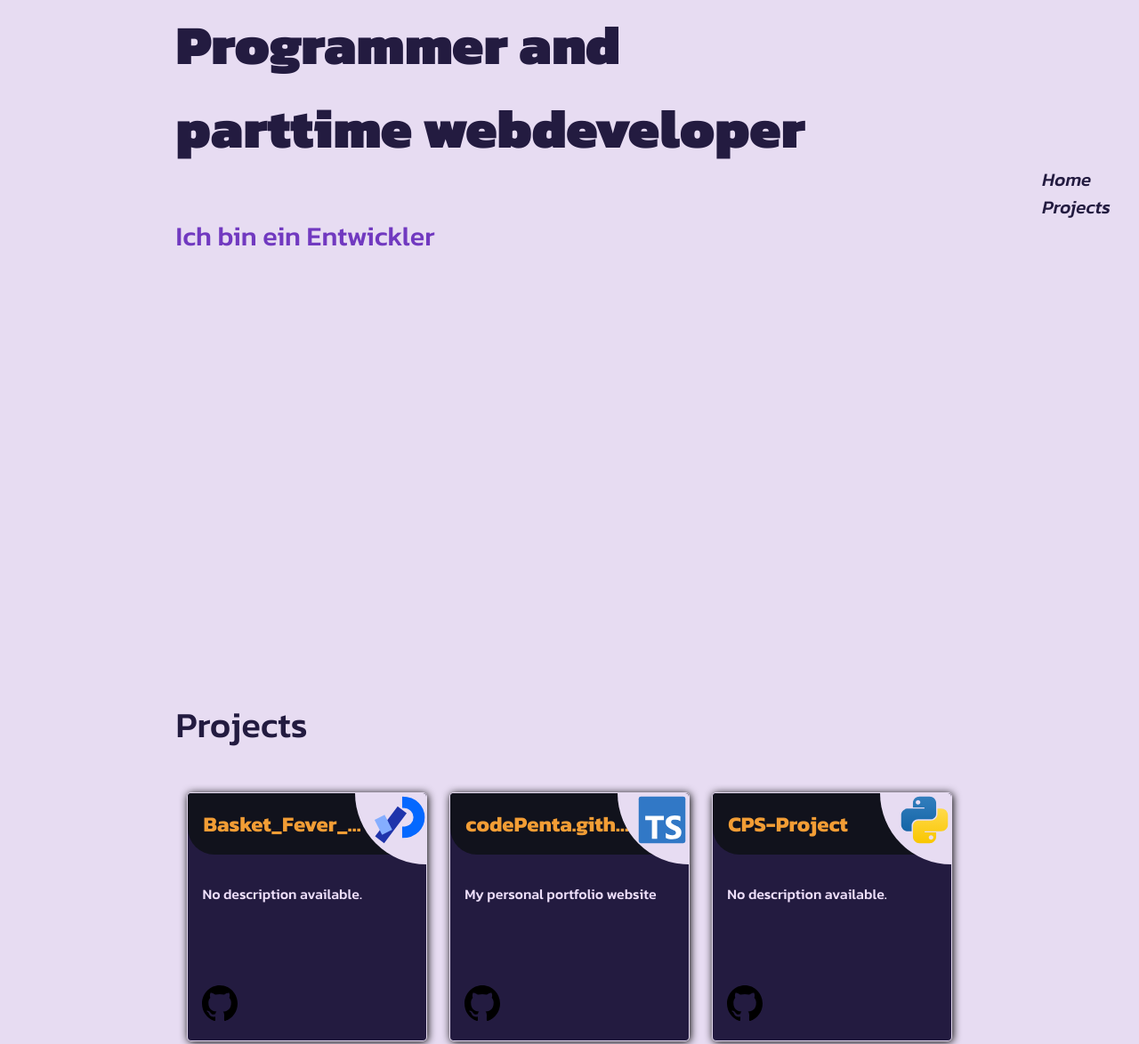
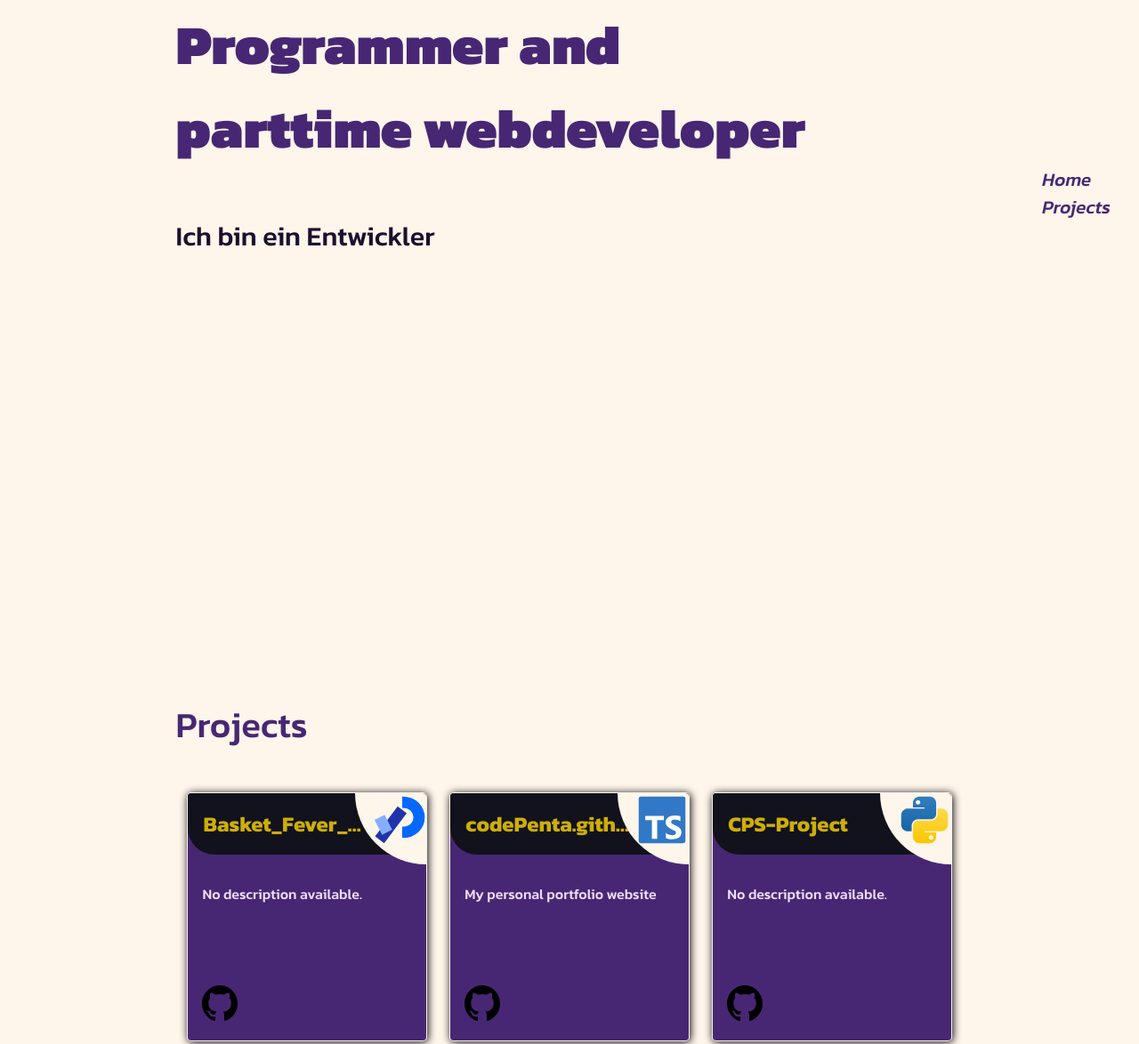
Before and after one commit to codePenta/codePenta.github.io, a website built with Vite: page index.html in a window 1280 px wide. Shown: the part 183-1357 px from the top of the page at 89% size. Built offline with nearby package versions, Linux system fonts and the light colour scheme.

Commit message:
Changed colors for better design

```diff
--- a/src/styles/components/navbar.css
+++ b/src/styles/components/navbar.css
@@ -25,7 +25,7 @@ nav a {
 }
 
 nav .fetched {
-    color: var(--color-primary);
+    color: var(--primary);
 }
 
 /* default: hide the checkbox input in an accessible way (prevents focus jump) */
--- a/src/styles/components/projects.css
+++ b/src/styles/components/projects.css
@@ -35,7 +35,7 @@
     left: 0;
     width: 100%;
     height: 100%;
-    background-color: var(--color-primary);
+    background-color: var(--primary);
     z-index: -1;
 }
 
@@ -55,7 +55,7 @@
     width: 80px;
     height: 80px;
     border-bottom-left-radius: 100%;
-    background-color: var(--color-background);
+    background-color: var(--background);
     display: flex;
     justify-content: right;
     align-items: start;
@@ -67,7 +67,7 @@
 
 #projects-list .project-card-heading>h2 {
     margin: 0;
-    color: var(--color-tertiary);
+    color: var(--secondary);
     overflow: hidden;
     text-overflow: ellipsis;
     width: 80%;
--- a/src/styles/core.css
+++ b/src/styles/core.css
@@ -1,9 +1,14 @@
 :root {
-    --color-background: #E7DCF2;
-    --color-primary: #231B40;
-    --color-secondary: #7139C0;
-    --color-tertiary: #F29D35;
-    --color-text: #231B40;
+    --background: #fef5eb;
+
+    --text: #07040b;
+
+    --primary: #472773;
+    --primary-accent-1: #c8bed5;
+    --primary-accent-2: #2b1745;
+    --primary-accent-3: #1c102e;
+
+    --secondary: #cdae08;
 }
 
 /* Base fonts */
--- a/src/styles/main.css
+++ b/src/styles/main.css
@@ -7,15 +7,15 @@ body {
     font-size: 16px;
     height: 100vh;
     scroll-snap-type: y mandatory;
-    background: var(--color-background);
+    background: var(--background);
 }
 
 h1 {
-    color: var(--color-primary);
+    color: var(--primary);
 }
 
 h2 {
-    color: var(--color-secondary);
+    color: var(--primary-accent-3);
 }
 
 section {
```
